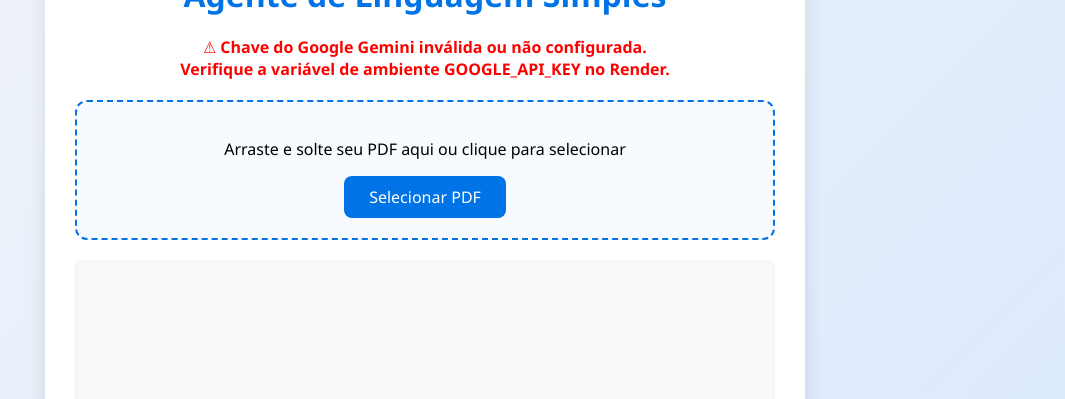
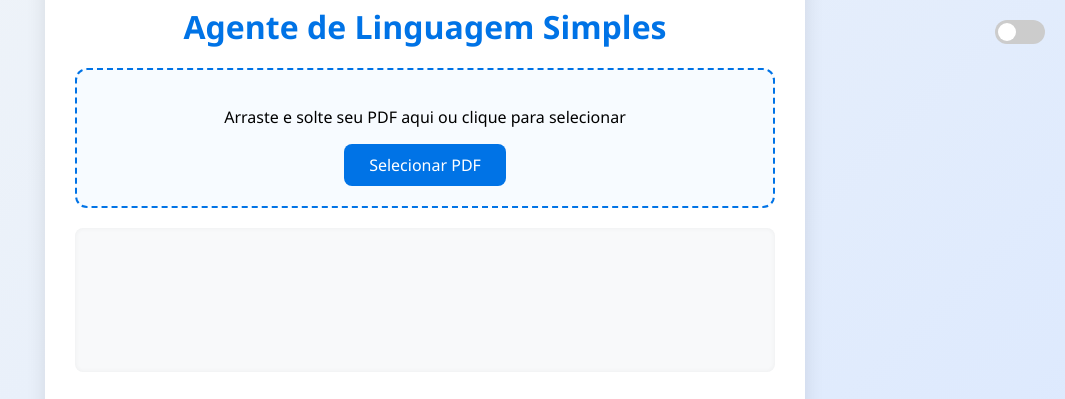
Before and after one commit to andreviniciusdioliveira/projeto-linguaguem-simples, a Flask app: template templates/index.html in a window 1280 px wide. Shown: the top 399 px of the page, without its empty margins (215-1280 px from the left). Run offline with Flask 3, Linux system fonts and the light colour scheme; the template is opened without the code that fills it, so the values that code supplies are empty.

Commit message:
index.html

```diff
--- a/templates/index.html
+++ b/templates/index.html
@@ -6,6 +6,21 @@
     <title>Agente de Linguagem Simples</title>
     <link rel="stylesheet" href="/static/style.css">
     <style>
+        body.dark-mode {
+            background: #1a1a1a;
+            color: #f0f0f0;
+        }
+        body.dark-mode .container {
+            background: #2a2a2a;
+            color: #fff;
+        }
+        body.dark-mode #drop-area {
+            border-color: #66b3ff;
+            background: #333;
+        }
+        body.dark-mode .button {
+            background: #3399ff;
+        }
         #loading {
             display: none;
             font-size: 16px;
@@ -19,18 +34,60 @@
             font-weight: bold;
             margin-top: 15px;
         }
+        .switch-container {
+            position: absolute;
+            top: 20px;
+            right: 20px;
+        }
+        .switch {
+            position: relative;
+            display: inline-block;
+            width: 50px;
+            height: 24px;
+        }
+        .switch input {
+            opacity: 0;
+            width: 0;
+            height: 0;
+        }
+        .slider {
+            position: absolute;
+            cursor: pointer;
+            top: 0; left: 0;
+            right: 0; bottom: 0;
+            background-color: #ccc;
+            transition: .4s;
+            border-radius: 34px;
+        }
+        .slider:before {
+            position: absolute;
+            content: "";
+            height: 18px;
+            width: 18px;
+            left: 3px;
+            bottom: 3px;
+            background-color: white;
+            transition: .4s;
+            border-radius: 50%;
+        }
+        input:checked + .slider {
+            background-color: #0073e6;
+        }
+        input:checked + .slider:before {
+            transform: translateX(26px);
+        }
     </style>
 </head>
 <body>
+    <div class="switch-container">
+        <label class="switch">
+            <input type="checkbox" id="themeSwitch">
+            <span class="slider"></span>
+        </label>
+    </div>
+
     <div class="container">
         <h1>Agente de Linguagem Simples</h1>
-
-        {% if not gemini_ok %}
-        <div style="color:red; font-weight:bold; margin:20px;">
-            ⚠ Chave do Google Gemini inválida ou não configurada.<br>
-            Verifique a variável de ambiente <b>GOOGLE_API_KEY</b> no Render.
-        </div>
-        {% endif %}
 
         <div id="drop-area">
             <p>Arraste e solte seu PDF aqui ou clique para selecionar</p>
@@ -52,19 +109,43 @@
                     allow="camera *; microphone *"
                     style="width:300px;height:400px;border:none;">
             </iframe>
-            <button class="button" onclick="speakText()">🔊 Ler em voz alta</button>
+            <button class="button" id="speakButton" onclick="toggleSpeak()">🔊 Ler em voz alta</button>
         </div>
     </div>
 
     <script>
-        function speakText() {
-            let text = document.getElementById('textoSimplificado').innerText;
-            if(!text) return;
-            let speech = new SpeechSynthesisUtterance(text);
-            speech.lang = "pt-BR";
-            window.speechSynthesis.speak(speech);
+        // ---- Tema escuro/claro ----
+        const themeSwitch = document.getElementById('themeSwitch');
+        themeSwitch.addEventListener('change', () => {
+            document.body.classList.toggle('dark-mode', themeSwitch.checked);
+        });
+
+        // ---- Leitura em voz alta com botão de parar ----
+        let isSpeaking = false;
+        let synth = window.speechSynthesis;
+
+        function toggleSpeak() {
+            const button = document.getElementById("speakButton");
+            if (isSpeaking) {
+                synth.cancel();
+                button.innerText = "🔊 Ler em voz alta";
+                isSpeaking = false;
+            } else {
+                let text = document.getElementById('textoSimplificado').innerText;
+                if (!text) return;
+                let utter = new SpeechSynthesisUtterance(text);
+                utter.lang = "pt-BR";
+                utter.onend = () => {
+                    button.innerText = "🔊 Ler em voz alta";
+                    isSpeaking = false;
+                };
+                synth.speak(utter);
+                button.innerText = "⏹ Parar leitura";
+                isSpeaking = true;
+            }
         }
 
+        // ---- Drag & Drop ----
         let dropArea = document.getElementById('drop-area');
         let fileInput = document.getElementById('fileElem');
 
@@ -104,7 +185,6 @@
                     let link = document.getElementById("downloadLink");
                     link.href = "/download_pdf";
                     link.style.display = "inline-block";
-                    speakText();
                 })
                 .catch(() => {
                     document.getElementById("loading").style.display = "none";
```
